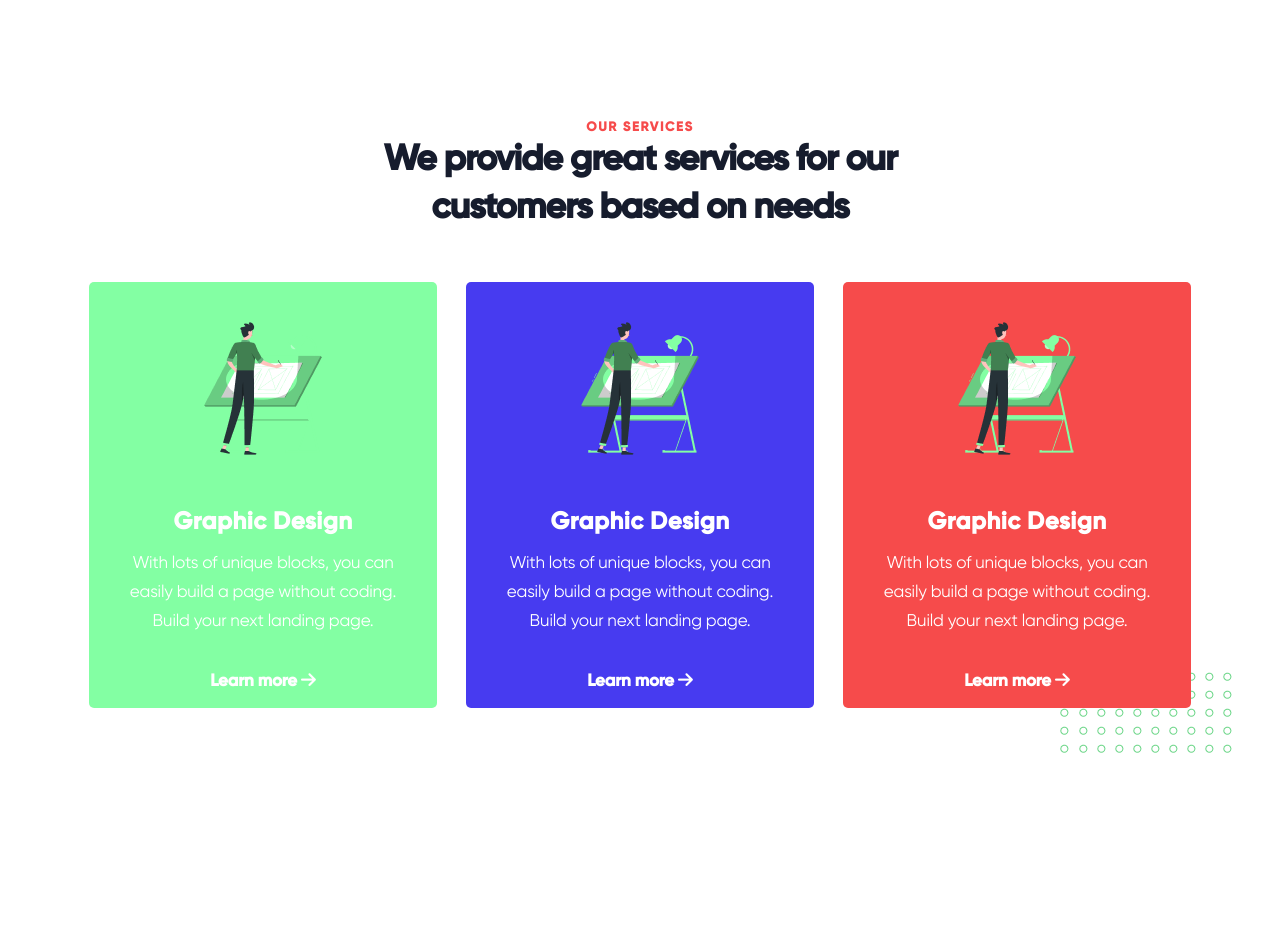
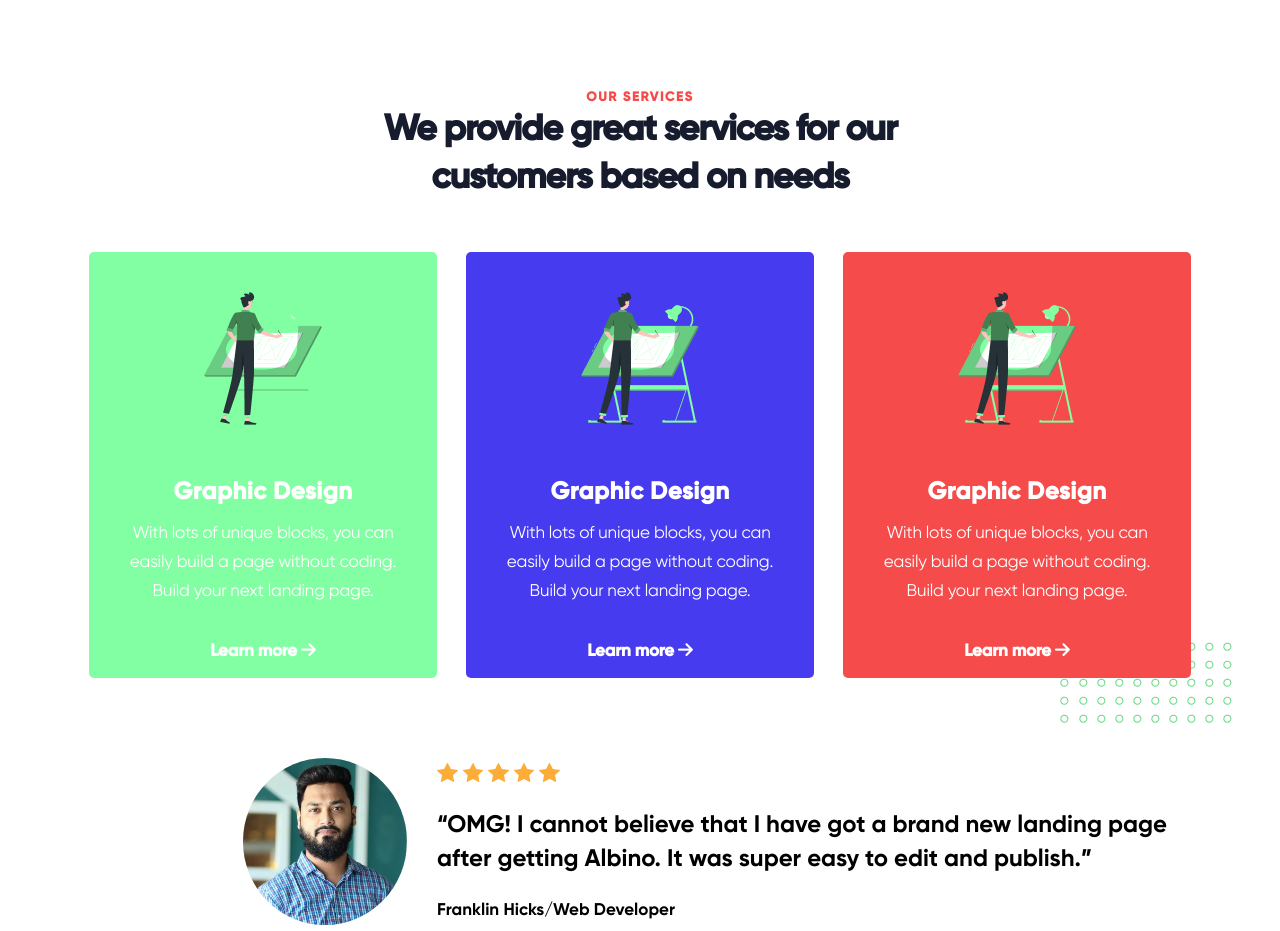
Before and after one commit to NaimIslamm/Brainwave.io---Landing-Page-SAAS-, a plain HTML site: page index.html in a window 1280 px wide. Shown: the part 800-1731 px from the top of the page. Before the commit the page ends 1559 px from the top, so only its background shows below. Drawn offline with Linux system fonts and the light colour scheme.

Commit message:
added review section

```diff
--- a/assets/css/style.css
+++ b/assets/css/style.css
@@ -181,7 +181,7 @@ header{
 /* -----END HEADER CSS----- */
 /*---------------- START SERVICE SECTION--------------- */
 .service-section-wrapper{
-    margin-top: 100px;
+    margin-top: 70px;
 }
 .service-row-first{
     display: flex;
@@ -269,6 +269,46 @@ header{
     left: 1000px;
     z-index: -1;
 }
+.review-section-wrapper{
+    margin-top: 80px;
+}
+.review-row-first{
+    display: flex;
+    justify-content: center;
+    align-items: center;
+    gap: 30px;
+    padding: 0 20px;
+}
+.review-row-details{
+    width: 70%;
+    display: flex;
+    flex-direction: column;
+    justify-content: space-between;
+    align-items: flex-start;
+    gap: 20px;
+}
+.review-row-img {
+    width: 30%;
+    text-align: right;
+}
+.review-row-img img{
+    text-align: right;
+    width: 100%;
+    max-width: 164px;
+    border-radius: 100%;
+}
+.review-text{
+    width: 735px;
+    font-size: 24px;
+    font-family: "gilroy-bold";
+    line-height: 34px;
+}
+.review-designation{
+    font-family: "gilroy-bold";
+    font-weight: 300;
+    font-size: 17px;
+    line-height: 29px;
+}
 
 /* -------------RESPONSIVE CSS---------------- */
 /* ----- RESPONSIVE MENU SECTION ----- */
@@ -350,7 +390,9 @@ header{
         width: 100%;
 
     }
-
+    .service-section-wrapper{
+        margin-top: 90px;
+    }
 
     .service-first-coloum{
         width: 100%;
@@ -359,6 +401,19 @@ header{
         flex-direction: column;
         gap: 20px;
     }
+    .review-row-first{
+        flex-direction: column;
+    }
+    .review-row-details{
+        width: 100%;
+    }
+    .review-row-img{
+        width: 100%;
+        text-align: center;
+    }
+    .review-text{
+        width: 100%;
+    }
 }
 
 
--- a/index.html
+++ b/index.html
@@ -54,14 +54,13 @@
           </div>
         </div>
       </div>
-
-
   </header>
 <div class="service-section-wrapper">
   <div class="service-section-inner">
     <div class="service-row-first">
-      <p class="red-upper">Our Services</p>
-      <h2 class="row-first-h2">We provide great services for our customers based on needs</h2>
+      <div class="red-upper"><p>Our Services</p></div>
+      <div class="row-first-h2"><h2 class="row-first-h2">We provide great services for our customers based on needs</h2></div>
+    </div>
     </div>
     <div class="service-row-second container">
       <div class="service-first-coloum">
@@ -101,7 +100,26 @@
     </div>
   </div>
 </div>
-
+<div class="review-section-wrapper">
+  <div class="review-section-inner container">
+    <div class="review-row-first">
+      <div class="review-row-img">
+        <img src="/assets/Images/Picsart_24-02-12_19-54-04-273.jpg" alt="">
+      </div>
+      <div class="review-row-details">
+        <div class="stars">
+          <img src="/assets/Images/Stars.png" alt="">
+        </div>
+        <div class="review-text">
+          “OMG! I cannot believe that I have got a brand new landing page after getting Albino. It was super easy to edit and publish.”
+        </div>
+        <div class="review-designation">
+          Franklin Hicks/Web Developer
+        </div>
+      </div>
+    </div>
+  </div>
+</div>
   <!------ JS------->
   <script>
     function showSidebar(){
```
Also changed, not shown: assets/Images/Oval (1).png (added), assets/Images/Stars.png (added).
